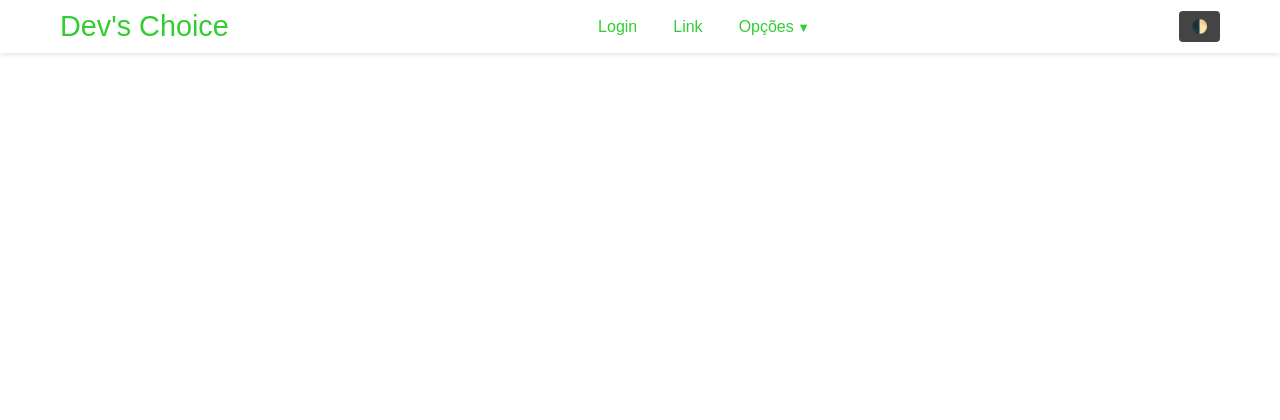
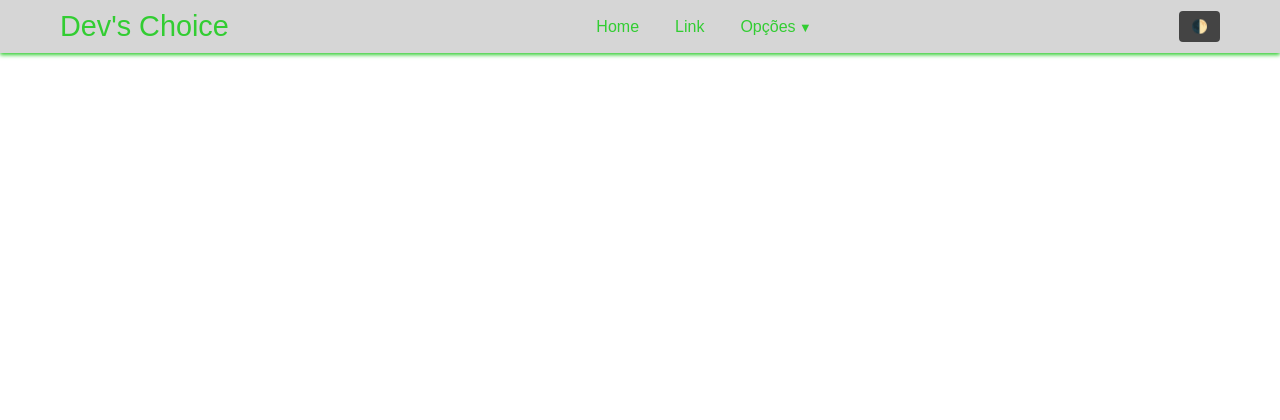
Before and after one commit to Grupo-de-EC/Dev_Choice, a PHP site: page / in a window 1280 px wide. Shown: the top 420 px of the page. Run offline with PHP 8.4, Linux system fonts and the light colour scheme.

Commit message:
Tirado arquivos vazios e mudado a cor do nav

```diff
--- a/Index.css
+++ b/Index.css
@@ -15,8 +15,9 @@ body {
 
 /* Navigation Bar */
 .navbar {
-  box-shadow: 0 2px 4px rgba(0, 0, 0, 0.1);
+  box-shadow: 0 2px 4px limegreen;
   width: 100%;
+  background-color: rgba(169, 169, 169, 0.479);
 }
 
 .nav-container {
--- a/Index.html
+++ b/Index.html
@@ -12,7 +12,7 @@
       <div class="nav-container">
         <a href="#" class="nav-brand">Dev's Choice</a>
         <ul class="nav-links">
-          <li><a href="Login.html" id="loginButton">Login</a></li>
+          <li><a href="Login.html" id="loginButton">Home</a></li>
           <li><a href="#">Link</a></li>
           <li class="dropdown">
             <a href="#" class="dropdown-toggle">Opções</a>
```
Also changed, not shown: Save_nome.php (+2 -5 lines), meu chat-bot/package.json (deleted, +0 -12 lines), IA.js (deleted), Logins.js (deleted), server.js (deleted), 3 other files.
